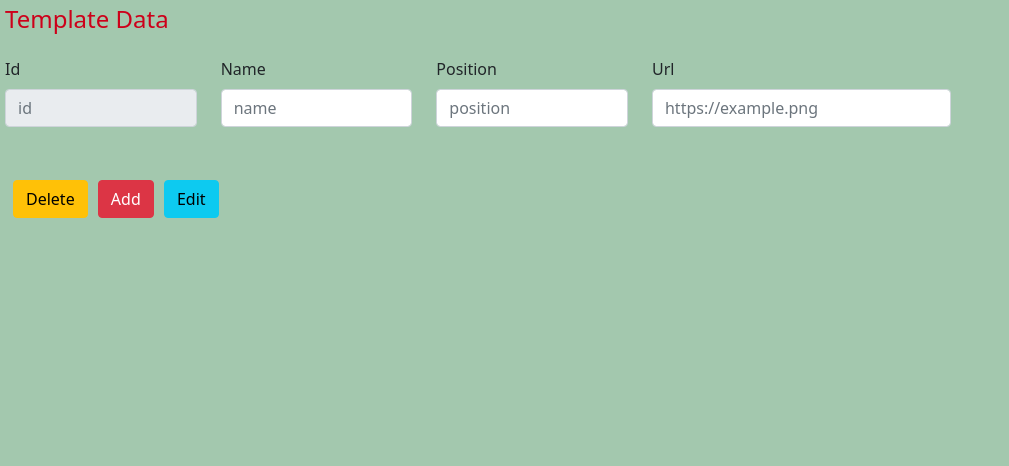
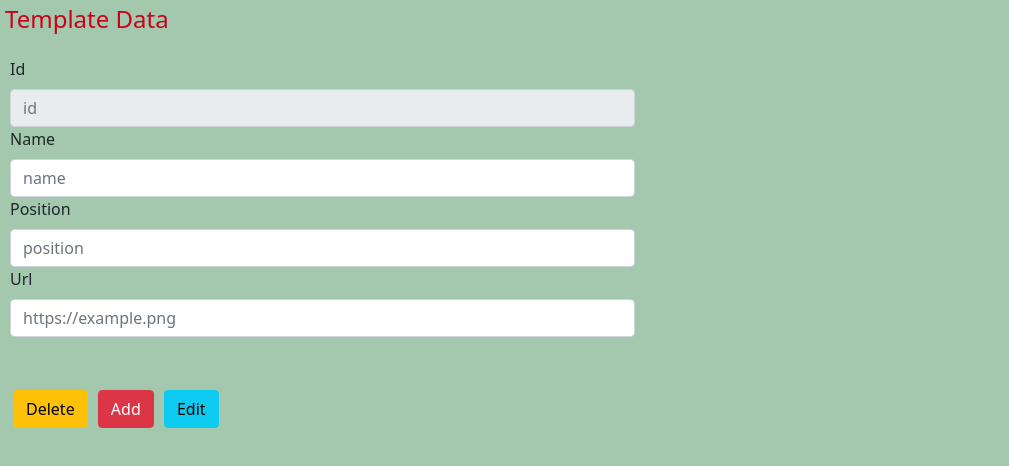
Before and after one commit to zubaida936/NutridietaUpdate, a plain HTML site: page index.html in a window 1280 px wide. Shown: the whole page, without its empty margins (0-1009 px from the left). Drawn offline with nearby package versions, Linux system fonts and the light colour scheme; no server answers.

Commit message:
Update index.html

```diff
--- a/index.html
+++ b/index.html
@@ -13,39 +13,30 @@
 
   <div>
 
-    <form class="row mb-3">
+    <form >
+        <div  class="col-6">
 
+        <label class="form-label" >Id</label>
+        <input type="text" class="form-control" id="idUser" placeholder="id" readonly>
 
-      <div class="col-2">
-        <label class="form-label">Id</label>
-        <input type="text" class="form-control" id="idUser" placeholder="id" readonly>
-      </div>
+        <label class="form-label">Name</label>
+        <input type="text" class="form-control" id="inputName" placeholder="name">
 
-      <div class="col-2">
-        <label class="form-label">Name</label>
-        <input type="text" class="form-control" id="inputName" placeholder="name"
-        >
-      </div>
-
-
-      <div class="col-2">
         <label class="form-label">Position</label>
         <input type="text" class="form-control" id="inputPosition" placeholder="position">
-      </div>
 
-      <div class="col-3">
         <label class="form-label">Url</label>
         <input type="url" class="form-control" id="inputUrl" placeholder="https://example.png">
+
       </div>
 
       </form>
 
       <br>
-    <div class="d-grid gap-2 d-md-block">
-
-      <button onclick="deleteRow()" class="btn btn-warning" type="button" >Delete</button>
-      <button onclick="addNewUser()" class="btn btn-danger" type="button">Add</button>
-      <button onclick="editRow()" class="btn btn-info" type="button">Edit</button>
+     <div>
+       <button  onclick="deleteRow()" class="btn btn-warning"  type="button" >Delete</button>
+       <button  onclick="addNewUser()" class="btn btn-danger"  type="button">Add</button>
+       <button onclick="editRow()" class="btn btn-info"  type="button">Edit</button>
       </div>
 
     <br>
```
Lines whose indentation alone changed are shown as unchanged.
